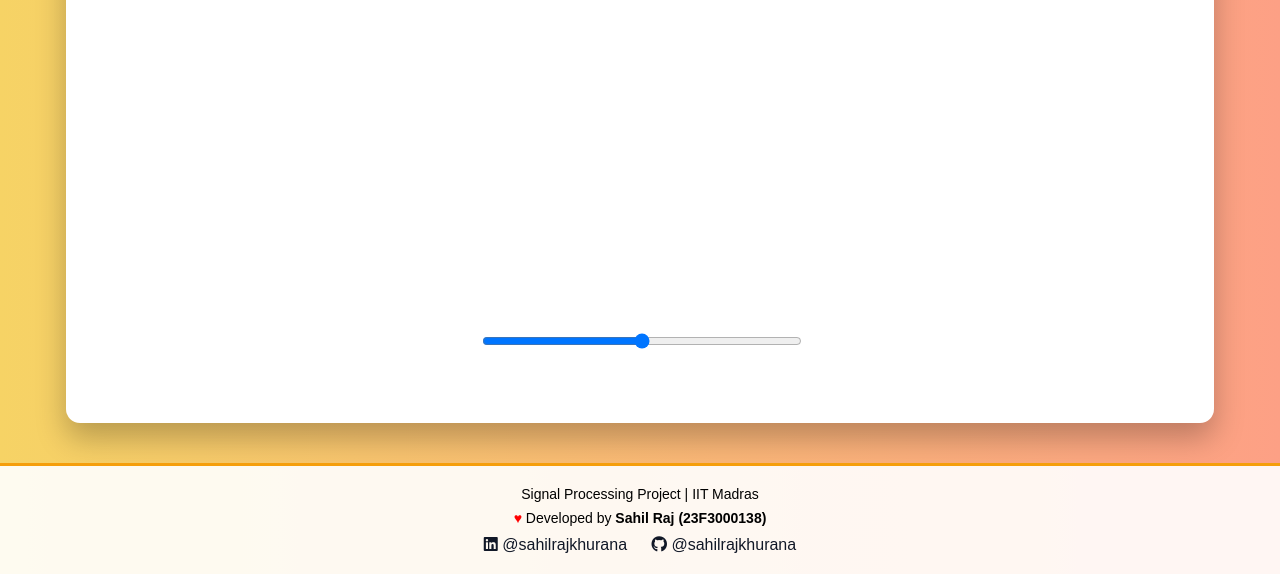
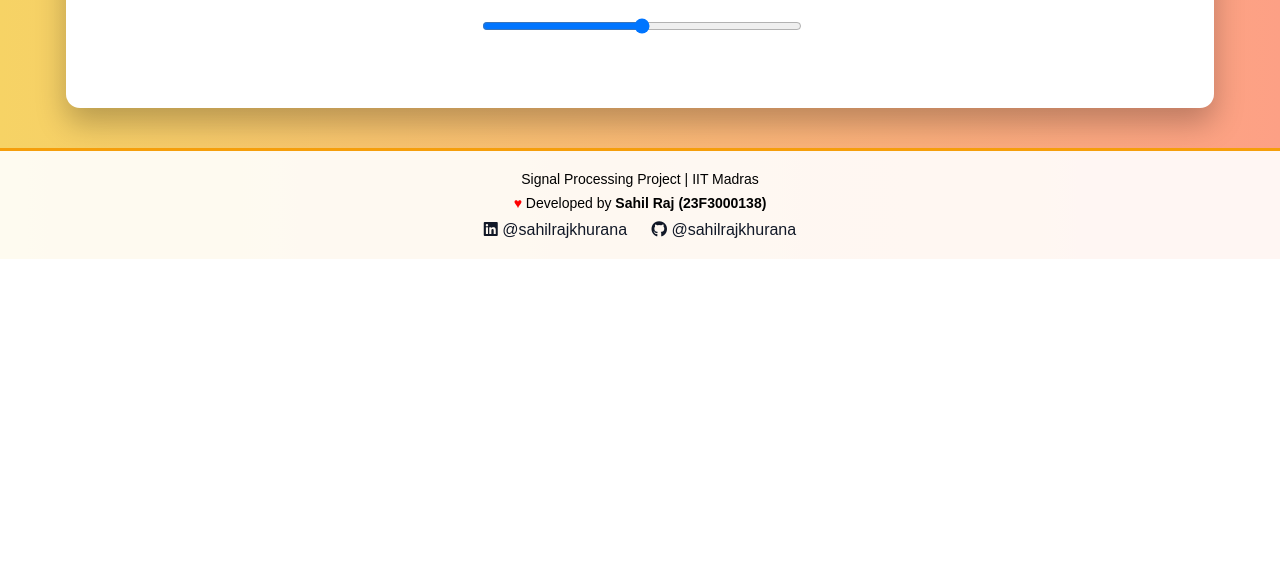
Before and after one commit to sahilrajkhurana/image-filter-project, a Flask app: template templates/index.html in a window 1280 px wide. Shown: the part 1328-1902 px from the top of the page. After the commit the page ends 1587 px from the top, so only its background shows below. Run offline with Flask 3, Linux system fonts and the light colour scheme; the template is opened without the code that fills it: most values are stand-ins (such as "Sample title", 1, 10 or a date in 2020).

Commit message:
Update style.css V.2.1

```diff
--- a/static/style.css
+++ b/static/style.css
@@ -141,7 +141,7 @@ button:hover {
 
 #slider {
     width: 100%;
-    margin-top: 330px;
+    margin-top: 15px;
 }
 
 /* ===== Status Message ===== */
```
